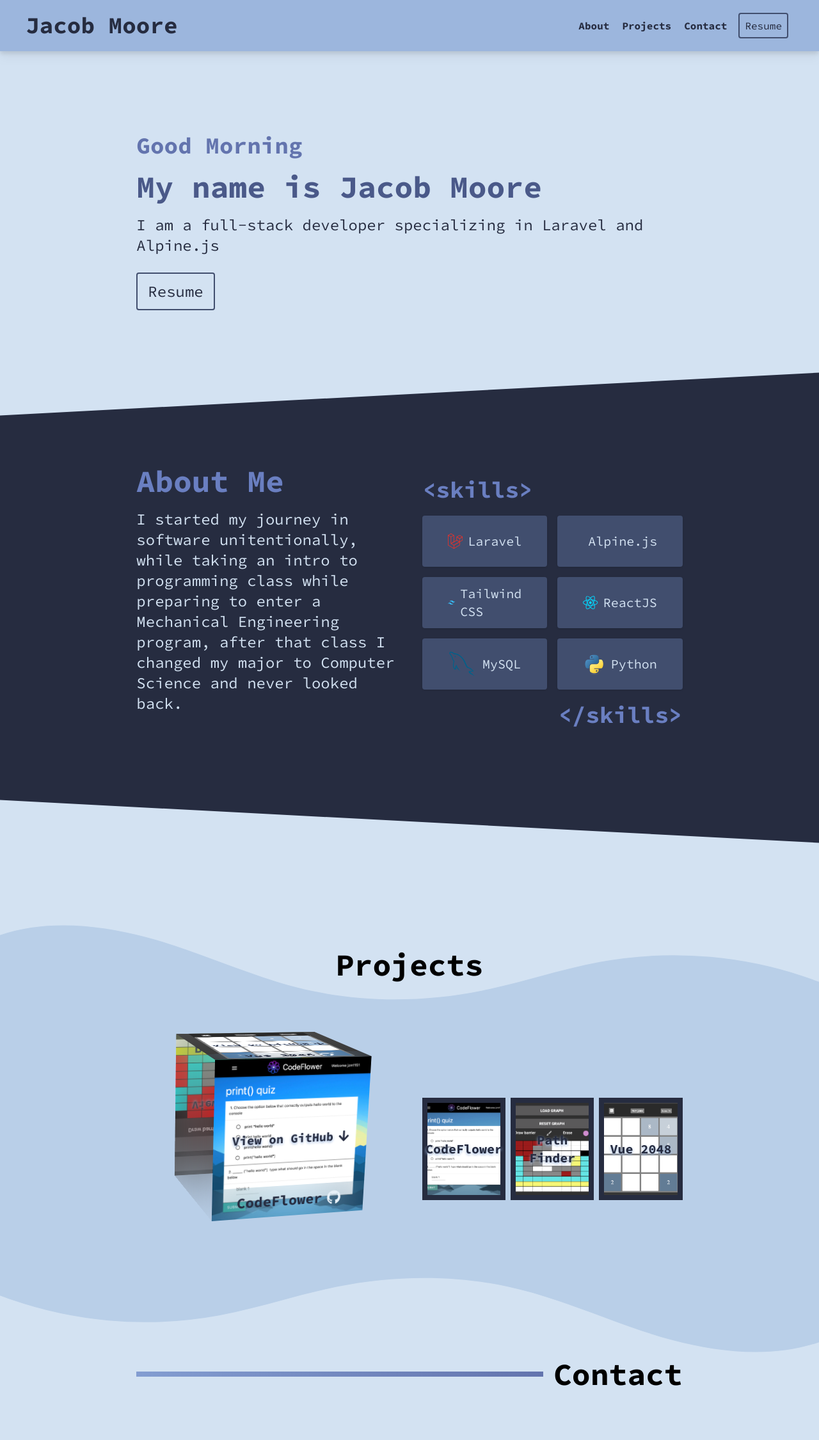
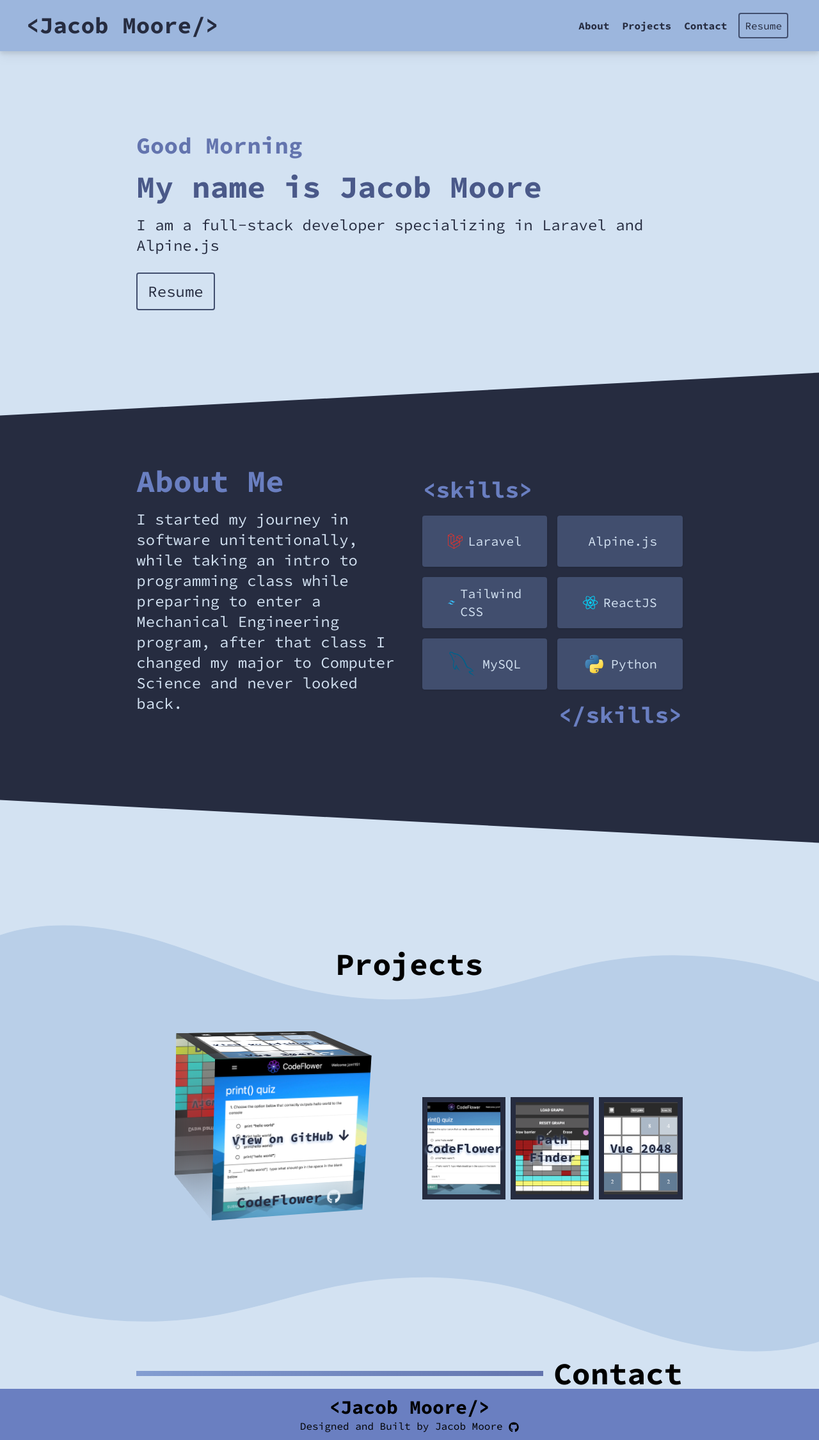
Before and after one commit to jzm1151/portfolio, a React (Vite) app: page / in a window 1280 px wide. Shown: the whole page at 64% size. Before the commit the page ends 2178 px from the top, so only its background shows below. Built offline with nearby package versions, Linux system fonts and the light colour scheme.

Commit message:
add footer section

```diff
--- /dev/null
+++ b/src/Components/Footer/Footer.tsx
@@ -0,0 +1,15 @@
+import SiteLogo from "../../UI/Logos/SiteLogo"
+import { FaGithub } from "react-icons/fa"
+
+function Footer() {
+    return (
+        <div className='h-20 w-full flex flex-col justify-center items-center bg-gray-blue-600'>
+            <div className='text-xl xl:text-3xl font-bold'>
+                <SiteLogo />
+            </div>
+            <a href='https://github.com/jzm1151/portfolio' target='_blank'>Designed and Built by Jacob Moore <FaGithub className='inline'/></a>
+        </div>
+    )
+}
+
+export default Footer
--- a/src/Components/Header/HeaderNav.tsx
+++ b/src/Components/Header/HeaderNav.tsx
@@ -3,6 +3,7 @@
 import BorderBtn from "../../UI/Buttons/BorderBtn"
 import MobileFullBtn from "../../UI/Buttons/Mobile/MobileFullBtn"
 import MobileNoBorderBtn from "../../UI/Buttons/Mobile/MobileNoBorderBtn"
+import SiteLogo from "../../UI/Logos/SiteLogo"
 
 function HeaderNav() {
     const [showMenu, setShowMenu] = useState(false)
@@ -23,7 +24,7 @@
         <div className='fixed w-full drop-shadow-lg top-0 z-20'>
             <div className='bg-gray-blue-400 w-full h-20 flex items-center justify-between p-5 md:p-10 z-100 relative'>
                 <div className='flex-grow text-gray-blue-950 text-2xl md:text-4xl font-bold'>
-                    Jacob Moore
+                    <SiteLogo />
                 </div>
                 <div className="hidden md:block">
                     <NoBorderBtn link='#about' text='About' />
--- a/src/Components/Sections/ProjectsSection/ProjectsSection.tsx
+++ b/src/Components/Sections/ProjectsSection/ProjectsSection.tsx
@@ -56,7 +56,7 @@
         <>
             <div className='h-28 md:h-0 md:-mt-10' id='projects'></div>
             <WaveTop pathClass='fill-gray-blue-300' />
-            <div className='bg-gray-blue-300'>
+            <div className='bg-gray-blue-300 -mt-px'>
                 <div>
                     <div className='grid grid-cols-2 ml-5 mr-5 gap-4 md:gap-10 md:grid-cols-2 md:mx-auto md:w-11/12 lg:w-9/12 xl:w-8/12'>
                         <div className='col-span-2 font-bold text-3xl md:text-4xl lg:text-5xl'>
--- a/src/Pages/HomePage.tsx
+++ b/src/Pages/HomePage.tsx
@@ -3,6 +3,7 @@
 import AboutSection from '../Components/Sections/AboutSection'
 import ProjectsSection from '../Components/Sections/ProjectsSection/ProjectsSection'
 import ContactSection from '../Components/Sections/ContactSection/ContactSection'
+import Footer from '../Components/Footer/Footer'
 
 function HomePage() {
 
@@ -15,6 +16,7 @@
         <ProjectsSection />
         <ContactSection />
       </main>
+      <Footer />
     </>
   )
 }
--- /dev/null
+++ b/src/UI/Logos/SiteLogo.tsx
@@ -0,0 +1,9 @@
+function SiteLogo() {
+    return (
+        <div>
+            <a href='#'>{'<'}Jacob Moore{'/>'}</a>
+        </div>
+    )
+}
+
+export default SiteLogo
```
